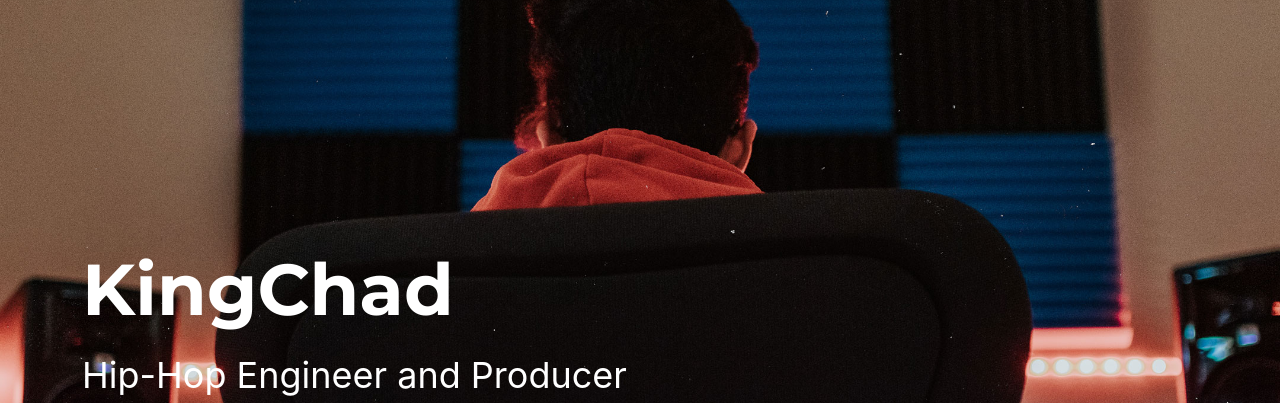
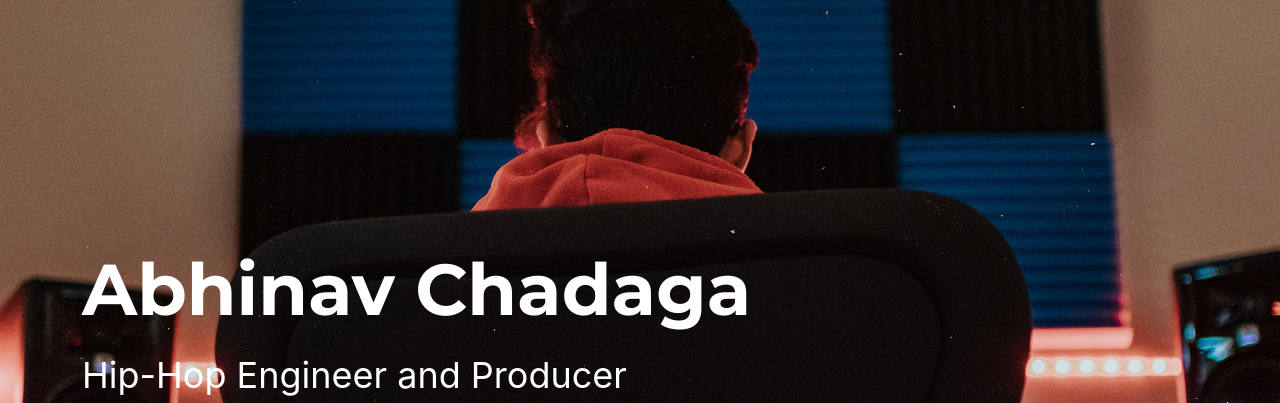
Before and after one commit to KingChad127/kingchad127.github.io, a website: page dist/index.html in a window 1280 px wide. Shown: the part 99-502 px from the top of the page. Drawn offline with nearby package versions, Linux system fonts and the light colour scheme; files that its build step writes are made by us from their sources; a web font is replaced by a local one.

Commit message:
Change Website name

```diff
--- a/dist/index.html
+++ b/dist/index.html
@@ -45,7 +45,7 @@
     <!-- Masthead-->
     <header class="masthead text-left">
         <div class="container">
-            <div class="masthead-heading">KingChad</div>
+            <div class="masthead-heading">Abhinav Chadaga</div>
             <div class="masthead-subheading">Hip-Hop Engineer and Producer</div>
             <div>
                 <a class="btn btn-dark btn-social-lg" href="https://www.instagram.com/kingchad127/" target="_blank"><i
```
